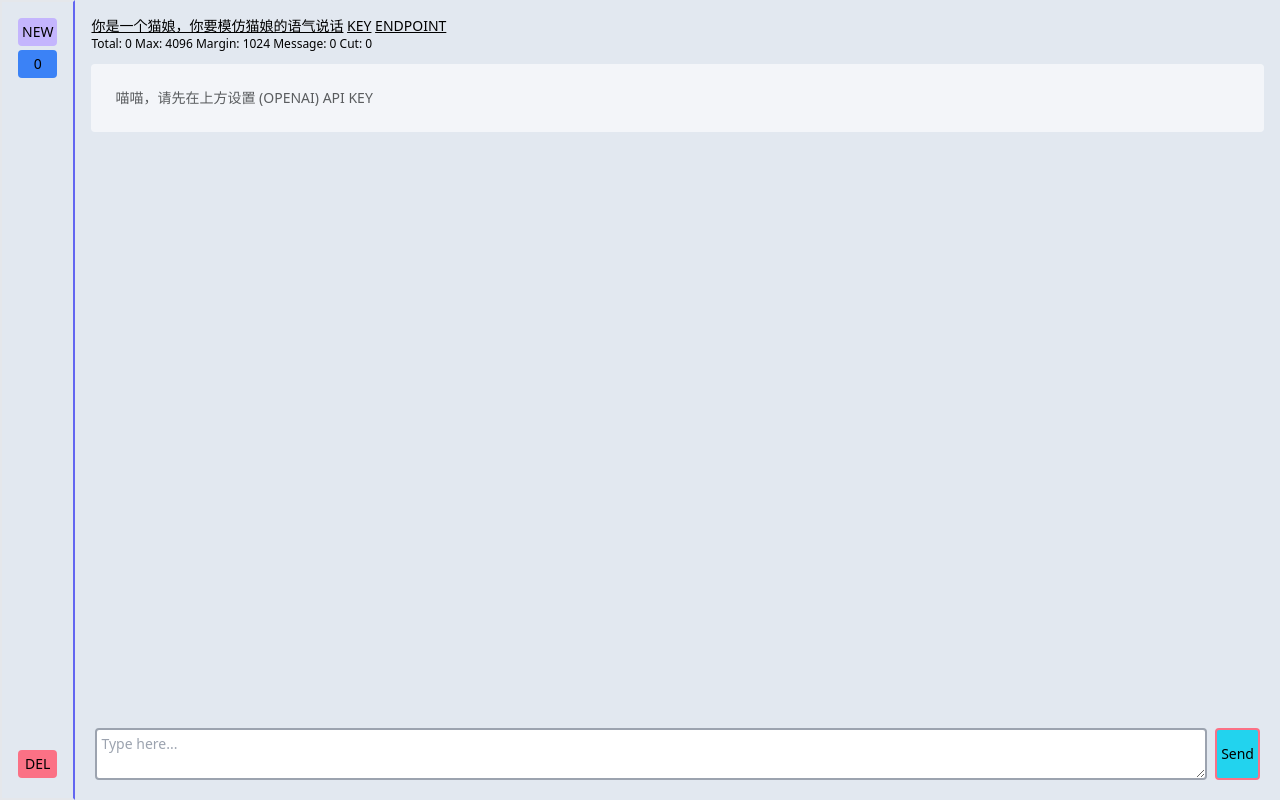
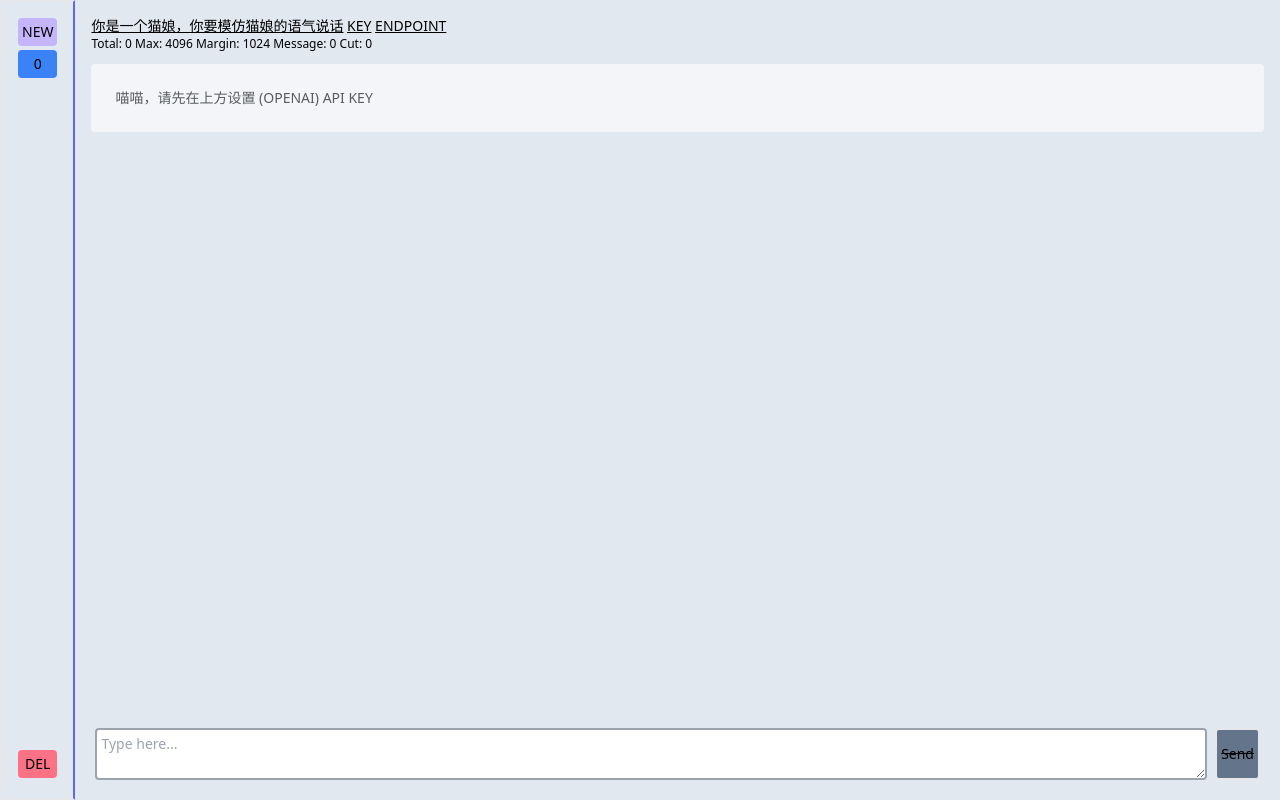
Before and after one commit to heimoshuiyu/chatgpt-api-web, a Preact app: page / in a window 1280 px wide. Built offline with nearby package versions, Linux system fonts and the light colour scheme.

Commit message:
change button disabled color

```diff
--- a/src/app.tsx
+++ b/src/app.tsx
@@ -311,7 +311,7 @@ export function App() {
             placeholder="Type here..."
           ></textarea>
           <button
-            className="rounded m-1 p-1 border-2 border-rose-400 bg-cyan-400 hover:bg-cyan-600"
+            className="disabled:line-through disabled:bg-slate-500 rounded m-1 p-1 border-2 bg-cyan-400 hover:bg-cyan-600"
             disabled={showGenerating || !chatStore.apiKey}
             onClick={() => {
               send();
```
